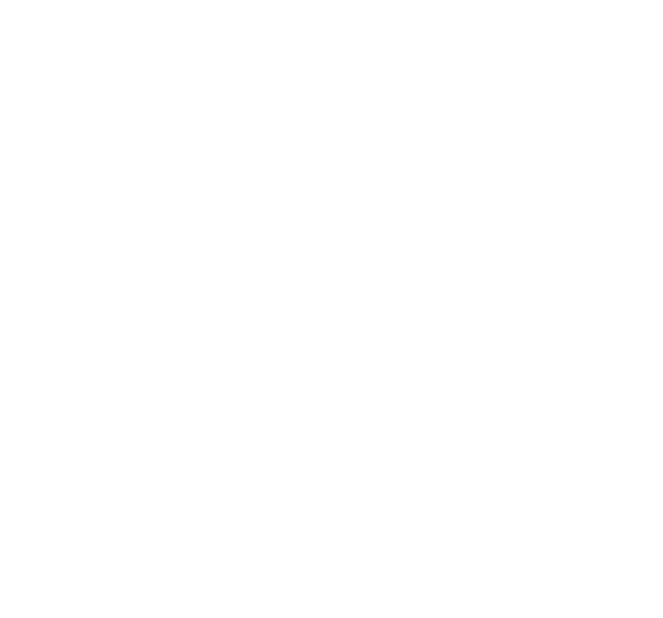
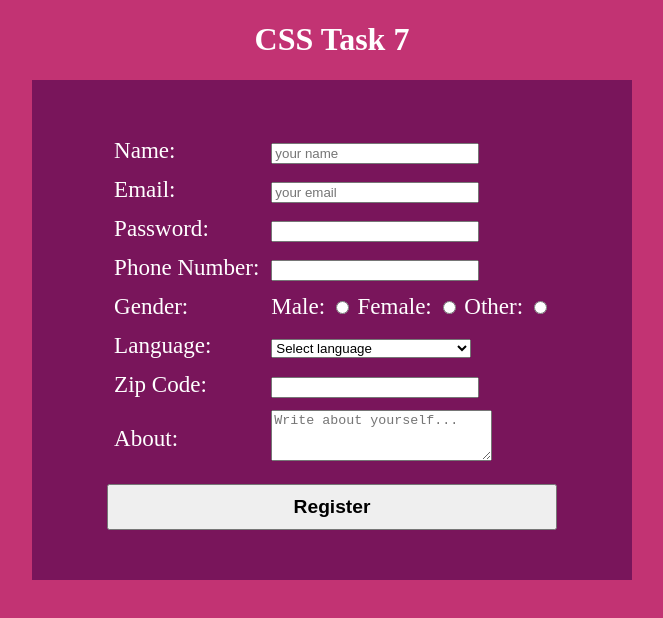
Before and after one commit to praveen-kamal/tasks, a plain HTML site: page css_tasks/task7.html in a window 1280 px wide. Shown: the whole page, without its empty margins (308-971 px from the left). Drawn offline with Linux system fonts and the light colour scheme.

Commit message:
CSS Tasks

```diff
--- a/css_tasks/task7.html
+++ b/css_tasks/task7.html
@@ -1,11 +1,166 @@
 <!DOCTYPE html>
 <html lang="en">
-<head>
-    <meta charset="UTF-8">
-    <meta name="viewport" content="width=device-width, initial-scale=1.0">
-    <title>Task 7</title>
-</head>
-<body>
+	<head>
+		<meta charset="UTF-8" />
+		<meta name="viewport" content="width=device-width, initial-scale=1.0" />
+		<title>Task 7</title>
+		<style>
+			body {
+				background-color: #C23373;
+			}
 
-</body>
+			h1 {
+                color: white;
+				text-align: center;
+			}
+
+            table {
+                padding-top: 50px;
+                margin: auto;
+                text-align: left;
+            }
+
+            tr, td, th {
+                padding: 5px;
+                font-size: larger;
+            }
+
+            input[type="text"], input[type="email"], input[type="password"] {
+                width: 200px;
+            }
+
+			.container {
+				width: 600px;
+				height: 500px;
+				margin: auto;
+				background-color: #79155B;
+                color: white;
+                text-align: center;
+			}
+
+            #language {
+                width: 200px;
+            }
+
+            #register {
+                width: 450px;
+                padding: 10px;
+                margin: 10px;
+                font-size: larger;
+                font-weight: 600;
+            }
+		</style>
+	</head>
+	<body>
+		<h1>CSS Task 7</h1>
+
+		<div class="container">
+            <form action="">
+                <table>
+                    <tr>
+                        <td>
+                            <label for="name">Name:</label>
+                        </td>
+                        <td>
+                            <input
+                                type="text"
+                                placeholder="your name"
+                                id="name"
+                            />
+                        </td>
+                    </tr>
+
+                    <tr>
+                        <td>
+                            <label for="email">Email:</label>
+                        </td>
+                        <td>
+                            <input
+                                type="email"
+                                placeholder="your email"
+                                id="email"
+                            />
+                        </td>
+                    </tr>
+
+                    <tr>
+                        <td>
+                            <label for="password">Password:</label>
+                        </td>
+                        <td>
+                            <input
+                                type="password"
+                                id="password"
+                            />
+                        </td>
+                    </tr>
+
+                    <tr>
+                        <td>
+                            <label for="phone-number">Phone Number:<label>
+                        </td>
+                        <td>
+                            <input
+                                type="text"
+                                id="phone-number"
+                            />
+                        </td>
+                    </tr>
+
+                    <tr>
+                        <td>
+                            <label for="gender">Gender:</label>
+                        </td>
+                        <td>
+                            <label for="male">Male: </label>
+                            <input type="radio" value="male" name="gender" id="male">
+
+                            <label for="female">Female: </label>
+                            <input type="radio" value="female" name="gender" id="female">
+
+                            <label for="other">Other: </label>
+                            <input type="radio" value="other" name="gender" id="other">
+
+                        </td>
+                    </tr>
+
+                    <tr>
+                        <td>
+                            <label for="language">Language:</label>
+                        </td>
+                        <td>
+                            <select id="language" name="language">
+                                <option value="">Select language</option>
+                                <option value="english">English</option>
+                                <option value="spanish">Spanish</option>
+                                <option value="german">German</option>
+                                <option value="other">Other</option>
+                            </select>
+                        </td>
+                    </tr>
+
+                    <tr>
+                        <td>
+                            <label for="zip-code">Zip Code:</label>
+                        </td>
+                        <td>
+                            <input type="text" placeholder="" id="zip-code" />
+                        </td>
+                    </tr>
+
+                    <tr>
+                        <td>
+                            <label for="about">About:</label>
+                        </td>
+                        <td>
+                            <textarea name="about" id="name" placeholder="Write about yourself..." cols="25" rows="3"></textarea>
+                        </td>
+                    </tr>
+
+                </table>
+
+                <button id="register" type="submit">Register</button>
+            </form>
+		</div>
+	</body>
 </html>
```
